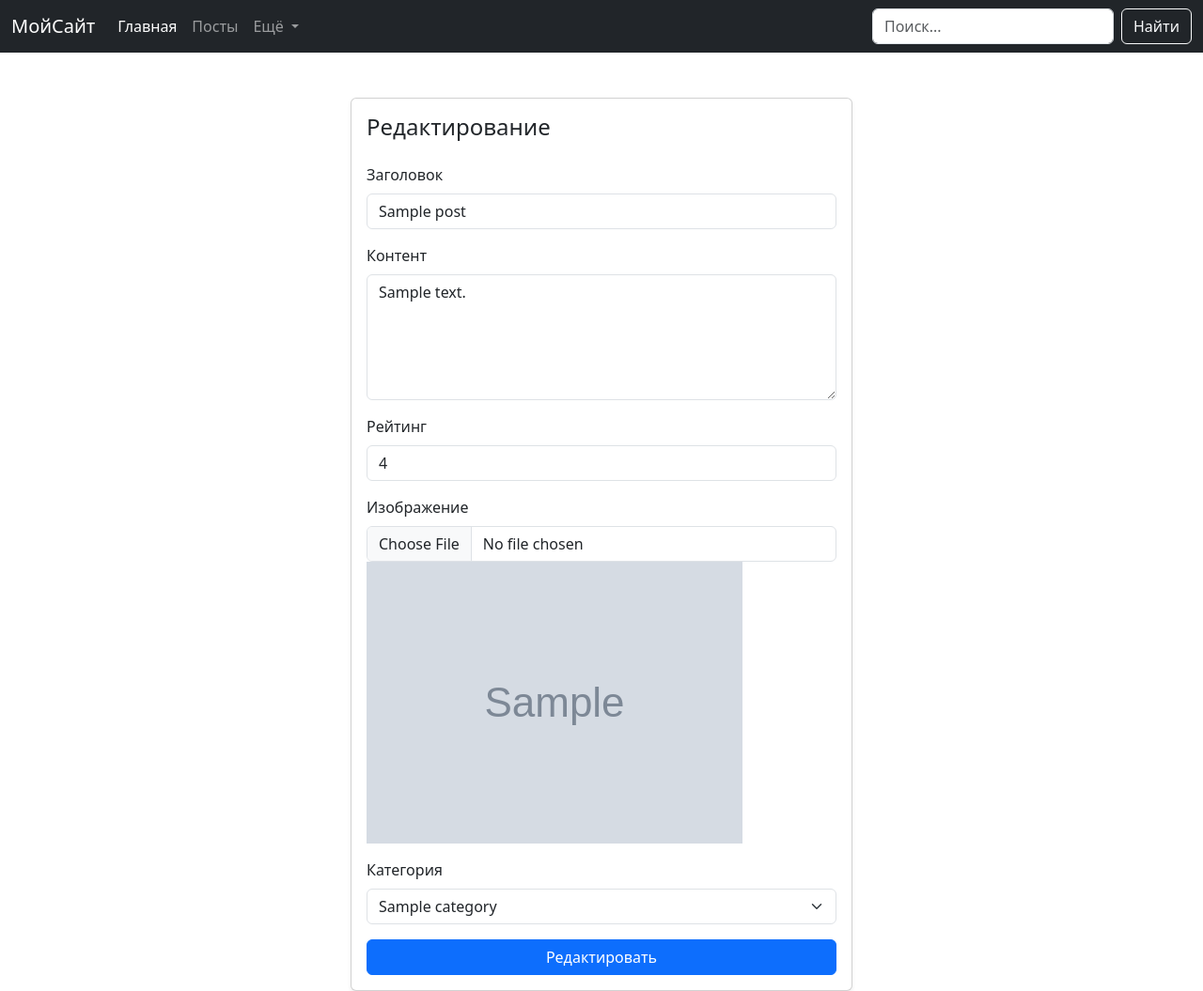
After one commit to Mixa101/64-2, a Django app: page /posts/1/edit/ in a window 1280 px wide. The commit adds this page. Shown: the whole page at 94% size. Run offline with Django 5.2, Linux system fonts and the light colour scheme; tables that the repository leaves empty hold one stand-in row (values such as "Sample post"); grey boxes marked "Sample" are stand-in pictures.

Commit message:
lesson 5

```diff
--- a/blog/urls.py
+++ b/blog/urls.py
@@ -20,7 +20,15 @@ from django.conf.urls.static import static
 from django.contrib import admin
 from django.urls import path
 
-from posts.views import create_post, get_post, get_posts_by_category, home, post
+from posts.views import (
+    create_post,
+    delete_post,
+    edit_post,
+    get_post,
+    get_posts_by_category,
+    home,
+    post,
+)
 
 urlpatterns = [
     path("admin/", admin.site.urls),
@@ -29,6 +37,8 @@ urlpatterns = [
     path("posts/<int:id>/", get_post, name="post"),
     path("posts/category/<int:id>/", get_posts_by_category, name="category"),
     path("posts/create", create_post, name="create_post"),
+    path("posts/<int:pk>/edit/", edit_post, name="edit_post"),
+    path("posts/<int:id>/delete", delete_post, name="delete_post"),
 ]
 
 urlpatterns += static(settings.MEDIA_URL, document_root=settings.MEDIA_ROOT)
--- a/posts/views.py
+++ b/posts/views.py
@@ -1,8 +1,9 @@
 # Create your views here.
+
 from django.http import HttpRequest
 from django.shortcuts import get_object_or_404, redirect, render
 
-from posts.forms import PostForm
+from posts.form import PostForm, TestForm
 from posts.models import Category, Post
 from posts.posts import get_posts_filter_by_rate
 
@@ -31,47 +32,22 @@ def get_posts_by_category(request, id):
 def create_post(request: HttpRequest):
 
     if request.method == "POST":
-        form = PostForm(request.POST, request.FILES)
+        form = TestForm(request.POST, request.FILES)
 
         if form.is_valid():
-            form.save()
+            cleaned_data = form.cleaned_data
+
+            Post.objects.create(
+                title=cleaned_data["title"],
+                content=cleaned_data["content"],
+                rate=cleaned_data["rate"],
+                image=cleaned_data["image"],
+                category_id=cleaned_data["category"],
+            )
+
             return redirect("posts")
 
         return render(request, "posts/create_post.html", context={"error": form.errors})
-
-        # title = request.POST.get("title", "").strip()
-        # content = request.POST.get("content", "")
-        # rate = request.POST.get("rate", 0)
-        # image = request.FILES.get("image")
-
-        # banned_words = ["plohoe slovo", "ban", "INSERT", "SELECT"]
-
-        # if title in banned_words:
-        #     return render(
-        #         request,
-        #         "posts/create_post.html",
-        #         context={
-        #             "error": "Нельзя создать пост с таким названием!",
-        #             "title": title,
-        #             "content": content,
-        #             "rate": rate,
-        #             "image": image,
-        #         },
-        #     )
-
-        # if not title or not content or not rate:
-        #     return render(
-        #         request,
-        #         "posts/create_post.html",
-        #         context={
-        #             "error": "Нельзя создать пустой пост!",
-        #             "title": title,
-        #             "content": content,
-        #             "rate": rate,
-        #             "image": image,
-        #         },
-        #     )
-        # Post.objects.create(title=title, content=content, rate=rate, image=image)
 
     form = PostForm()
 
@@ -82,3 +58,45 @@ def create_post(request: HttpRequest):
         "posts/create_post.html",
         context={"form": form, "categories": categories},
     )
+
+
+def edit_post(request: HttpRequest, pk):
+    post = get_object_or_404(Post, id=pk)
+    categories = Category.objects.all()
+    if request.method == "POST":
+        form = TestForm(request.POST, request.FILES)
+
+        if form.is_valid():
+            cleaned_data = form.cleaned_data
+
+            post.title = cleaned_data["title"]
+            post.content = cleaned_data["content"]
+            post.rate = cleaned_data["rate"]
+            if cleaned_data.get("image"):
+                post.image = cleaned_data["image"]
+            post.category_id = cleaned_data["category"]
+
+            post.save()
+
+            return redirect("post", id=post.pk)
+        return render(
+            request,
+            "posts/edit_post.html",
+            context={"post": post, "categories": categories, "errors": form.errors},
+        )
+
+    return render(
+        request,
+        "posts/edit_post.html",
+        context={"post": post, "categories": categories},
+    )
+
+
+def delete_post(request: HttpRequest, id):
+
+    if request.method == "GET":
+        posts = get_object_or_404(Post, id=id)
+
+        posts.delete()
+
+        return redirect("posts")
--- /dev/null
+++ b/templates/posts/edit_post.html
@@ -0,0 +1,85 @@
+{% extends 'base.html' %}
+
+{% load static %}
+
+{% block content %}
+
+
+<div class="container mt-5">
+    <div class="row justify-content-center">
+        <div class="col-lg-6">
+
+            <div class="card shadow-sm">
+                <div class="card-body">
+                    {% if errors %}
+                        <div class="alert alert-danger" role="alert">
+                            {{ errors }}
+                        </div>
+                    {% endif %}
+                    <h4 class="card-title mb-4">Редактирование</h4>
+
+                    <form method="post" enctype="multipart/form-data">
+
+                        {% csrf_token %}
+                        <div class="mb-3">
+                            <label for="title" class="form-label">Заголовок</label>
+                            <input
+                                type="text"
+                                class="form-control"
+                                id="title"
+                                name="title"
+                                placeholder="Введите заголовок"
+                                value="{{ post.title }}"
+                            >
+                        </div>
+
+                        <!-- Content -->
+                        <div class="mb-3">
+                            <label for="content" class="form-label">Контент</label>
+                            <textarea
+                                class="form-control"
+                                id="content"
+                                name="content"
+                                rows="5"
+                                placeholder="Введите текст поста"
+
+                            >{{ post.content }}</textarea>
+                        </div>
+
+                        <!-- Rate -->
+                        <div class="mb-3">
+                            <label for="rate" class="form-label" >Рейтинг</label>
+                            <input type="number" name="rate" class="form-control" value="{{ post.rate }}">
+                        </div>
+
+                        <div class="mb-3">
+                            <label class="form-label">Изображение</label>
+                            <input type="file" name="image" class="form-control" value="{{ image }}">
+                            {% if post.image %}
+                            <img src="{{ post.image.url }}">
+                            {% endif %}
+                        </div>
+                        {% if categories %}
+                        <div class="mb-3">
+                            <label for="category" class="form-label">Категория</label>
+                                <select class="form-select" id="category" name="category">
+                                    {% for category in categories %}
+                                    <option value="{{ category.id }}" {% if category.id == post.category_id %}selected{% endif %}>{{ category.name }}</option>
+                                    {% endfor %}
+                                </select>
+                        </div>
+                        {% endif %}
+
+                        <!-- Submit -->
+                        <button type="submit" class="btn btn-primary w-100">
+                            Редактировать
+                        </button>
+
+                    </form>
+                </div>
+            </div>
+
+        </div>
+    </div>
+</div>
+{% endblock %}
--- a/templates/posts/posts.html
+++ b/templates/posts/posts.html
@@ -50,6 +50,12 @@
                             <a href="{% url 'post' post.id %}" class="btn btn-primary">
                                 Читать полностью
                             </a>
+                            <a href="{% url 'edit_post' post.id %}" class="btn btn-primary">
+                                Редактировать
+                            </a>
+                            <a href="{% url 'delete_post' post.id %}" class="btn btn-primary">
+                                Удалить!
+                            </a>
                         </div>
                     </div>
 
```
Also changed, not shown: posts/form.py (added, +17 -0 lines), posts/forms.py (deleted, +0 -9 lines), README.md (added).
